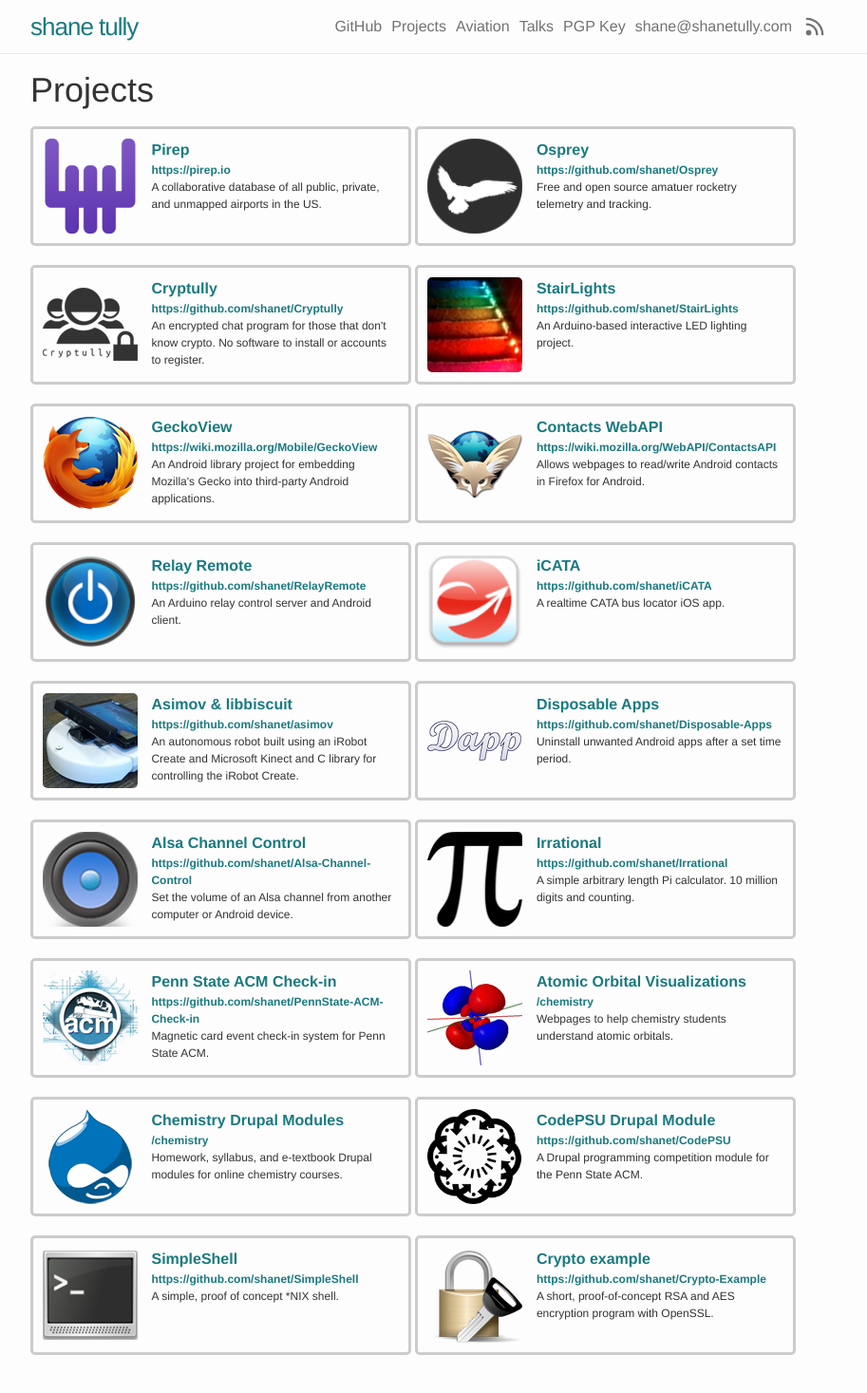
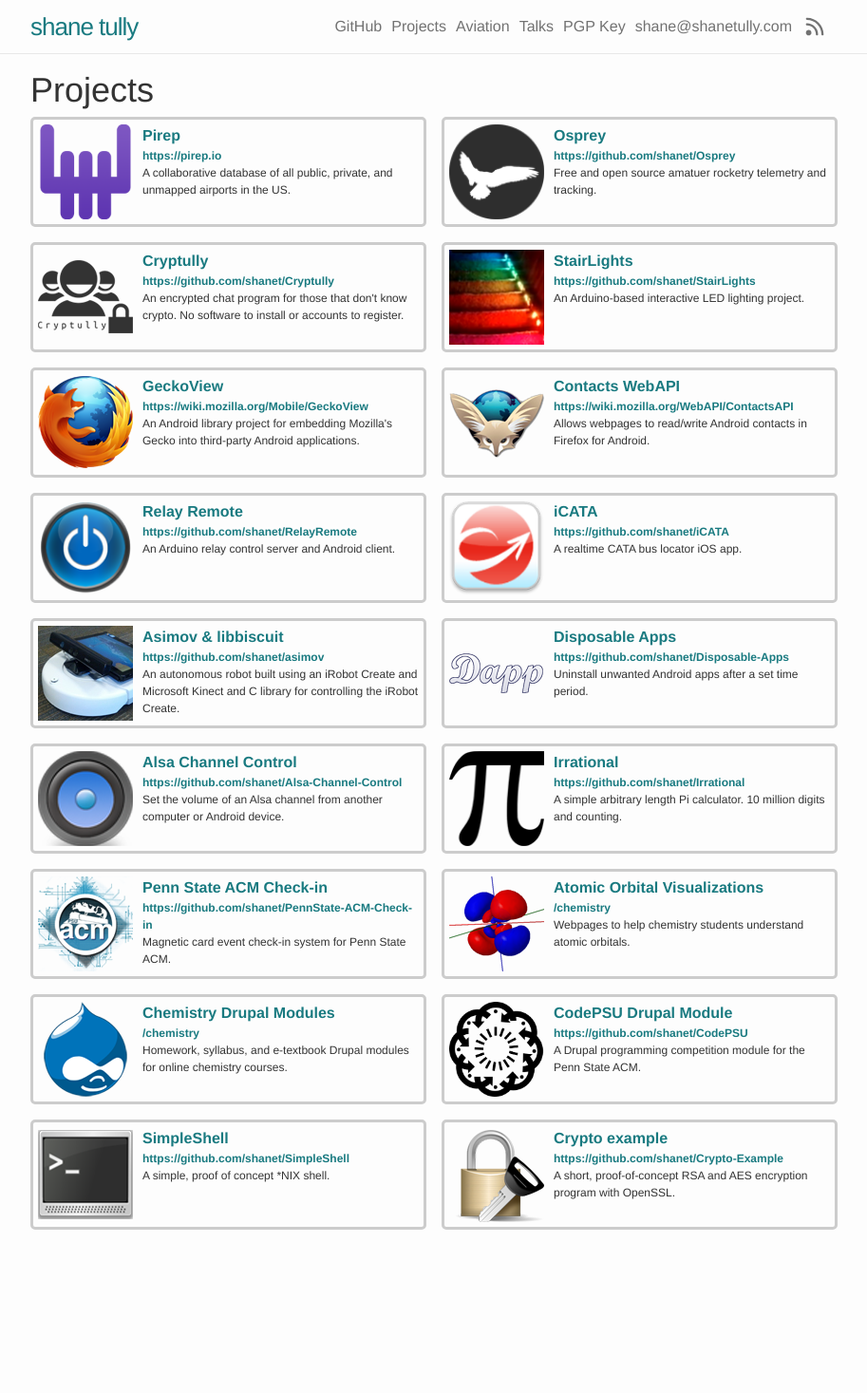
Before and after one commit to shanet/blog, a Jekyll site: the page built from projects/index.md, in a window 1280 px wide. Shown: the whole page at 95% size, without its empty margins (183-1096 px from the left). Built offline with Jekyll 4.4.1, drawn with Linux system fonts in a browser that asks for light colours; after the commit the page ends 1325 px from its top, so only the background shows below that.

Commit message:
fix projects page for mobile

```diff
--- a/_sass/header.scss
+++ b/_sass/header.scss
@@ -30,9 +30,9 @@
 
         svg {
           display: block;
+          fill: $header-text-color;
           height: 100%;
           width: 1.75rem;
-          fill: $header-text-color;
         }
       }
     }
--- a/_sass/projects.scss
+++ b/_sass/projects.scss
@@ -1,26 +1,31 @@
+.projects {
+  display: flex;
+  flex-wrap: wrap;
+  gap: 1rem;
+}
+
 .project-container {
   border-radius: 5px;
   border: 3px solid #ccc;
-  display: inline-block;
-  height: 100px;
-  padding: 10px;
-  text-align: left;
-  width: 375px;
-
-  > div {
-    display: inline-block;
-  }
+  display: flex;
+  flex-grow: 1;
+  padding: 5px;
 
   .project-info {
+    display: flex;
+    flex-direction: column;
+    flex-grow: 1;
     margin-left: 10px;
-    vertical-align: top;
     width: 260px;
   }
 
   .project-image {
-    border-radius: 5px;
-    height: 100px;
-    width: 100px;
+    flex-shrink: 0;
+
+    img {
+      height: 100px;
+      width: 100px;
+    }
   }
 
   .project-title {
--- a/projects/index.md
+++ b/projects/index.md
@@ -3,24 +3,26 @@
 title: Projects
 ---
 
-{% for project in site.data.projects %}
-  <div class="project-container">
-    <div>
-      <a href="{{ project.link }}"><img class="project-image" src="{{ project.image | prepend: site.images_dir | prepend: site.baseurl }}" /></a>
-    </div>
-
-    <div class="project-info">
-      <div class="project-title">
-        <a href="{{ project.link }}">{{ project.name }}</a>
+<div class="projects">
+  {% for project in site.data.projects %}
+    <div class="project-container">
+      <div class="project-image">
+        <a href="{{ project.link }}"><img src="{{ project.image | prepend: site.images_dir | prepend: site.baseurl }}"></a>
       </div>
 
-      <div class="project-link">
-        <a href="{{ project.link }}">{{ project.link }}</a>
-      </div>
+      <div class="project-info">
+        <div class="project-title">
+          <a href="{{ project.link }}">{{ project.name }}</a>
+        </div>
 
-      <div class="project-description">
-        {{ project.description }}
+        <div class="project-link">
+          <a href="{{ project.link }}">{{ project.link }}</a>
+        </div>
+
+        <div class="project-description">
+          {{ project.description }}
+        </div>
       </div>
     </div>
-  </div>
-{% endfor %}
+  {% endfor %}
+</div>
```
